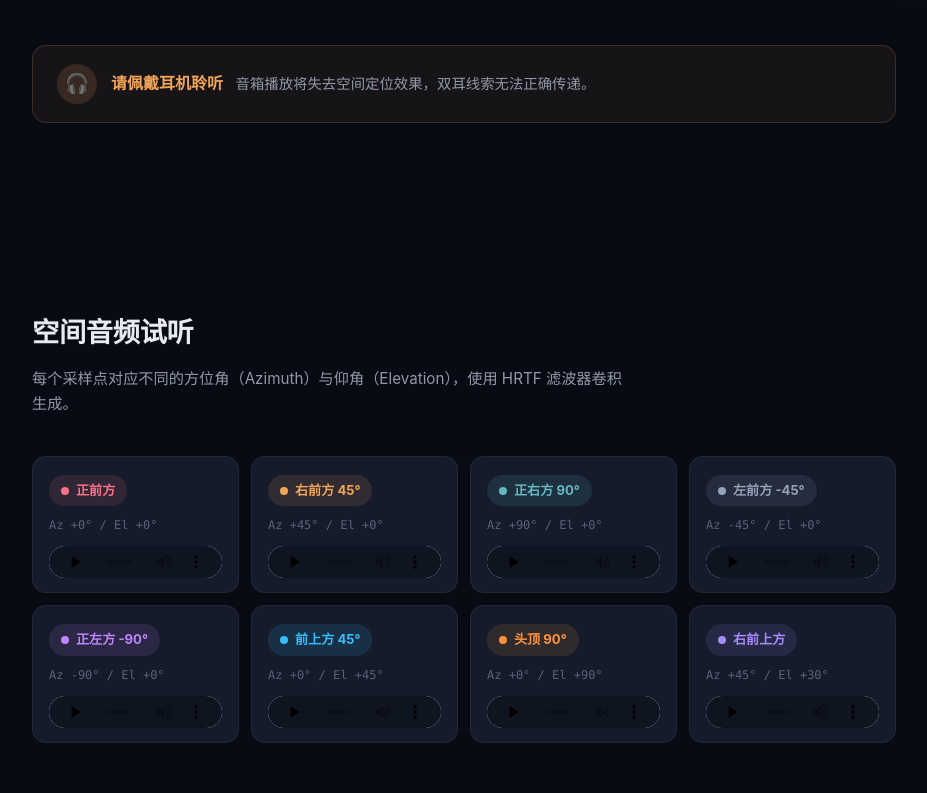
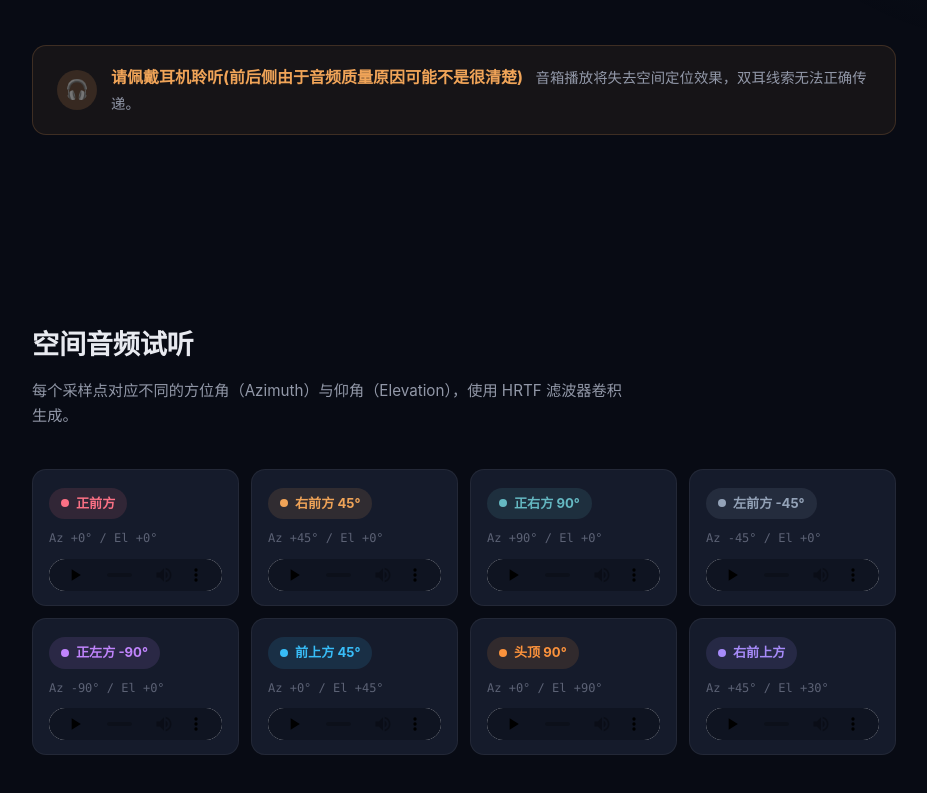
Before and after one commit to Youngkivi/hrtf-demo, a plain HTML site: page index.html in a window 1280 px wide. Shown: the part 950-1743 px from the top of the page, without its empty margins (176-1103 px from the left). Drawn offline with Linux system fonts and the light colour scheme.

Commit message:
Update index.html

```diff
--- a/index.html
+++ b/index.html
@@ -309,7 +309,7 @@
     <div class="alert">
       <div class="alert-icon">&#x1F3A7;</div>
       <div>
-        <strong>请佩戴耳机聆听</strong>
+        <strong>请佩戴耳机聆听(前后侧由于音频质量原因可能不是很清楚)</strong>
         <span style="color:var(--text-secondary);margin-left:8px;font-size:0.9rem;">音箱播放将失去空间定位效果，双耳线索无法正确传递。</span>
       </div>
     </div>
```
